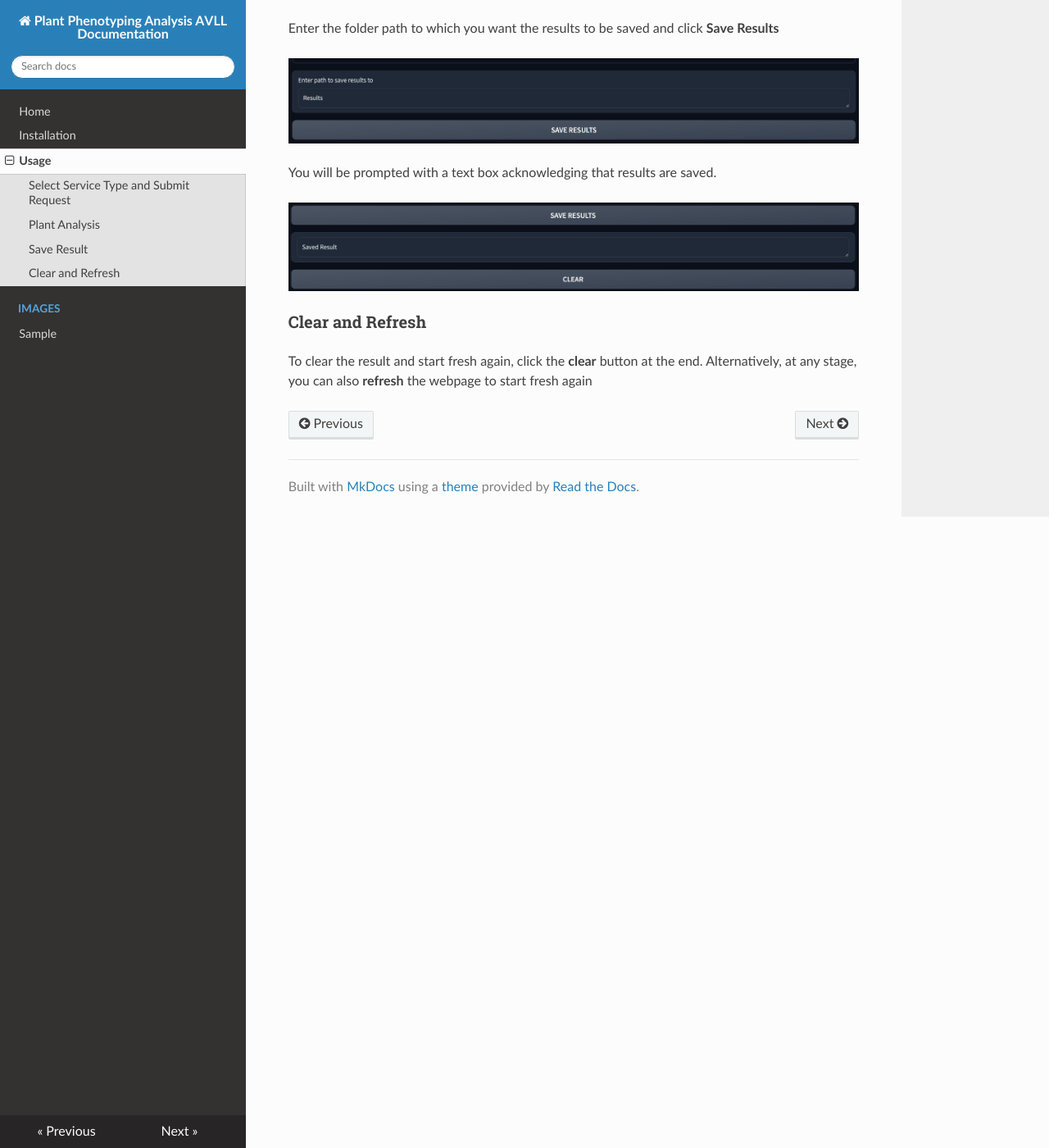
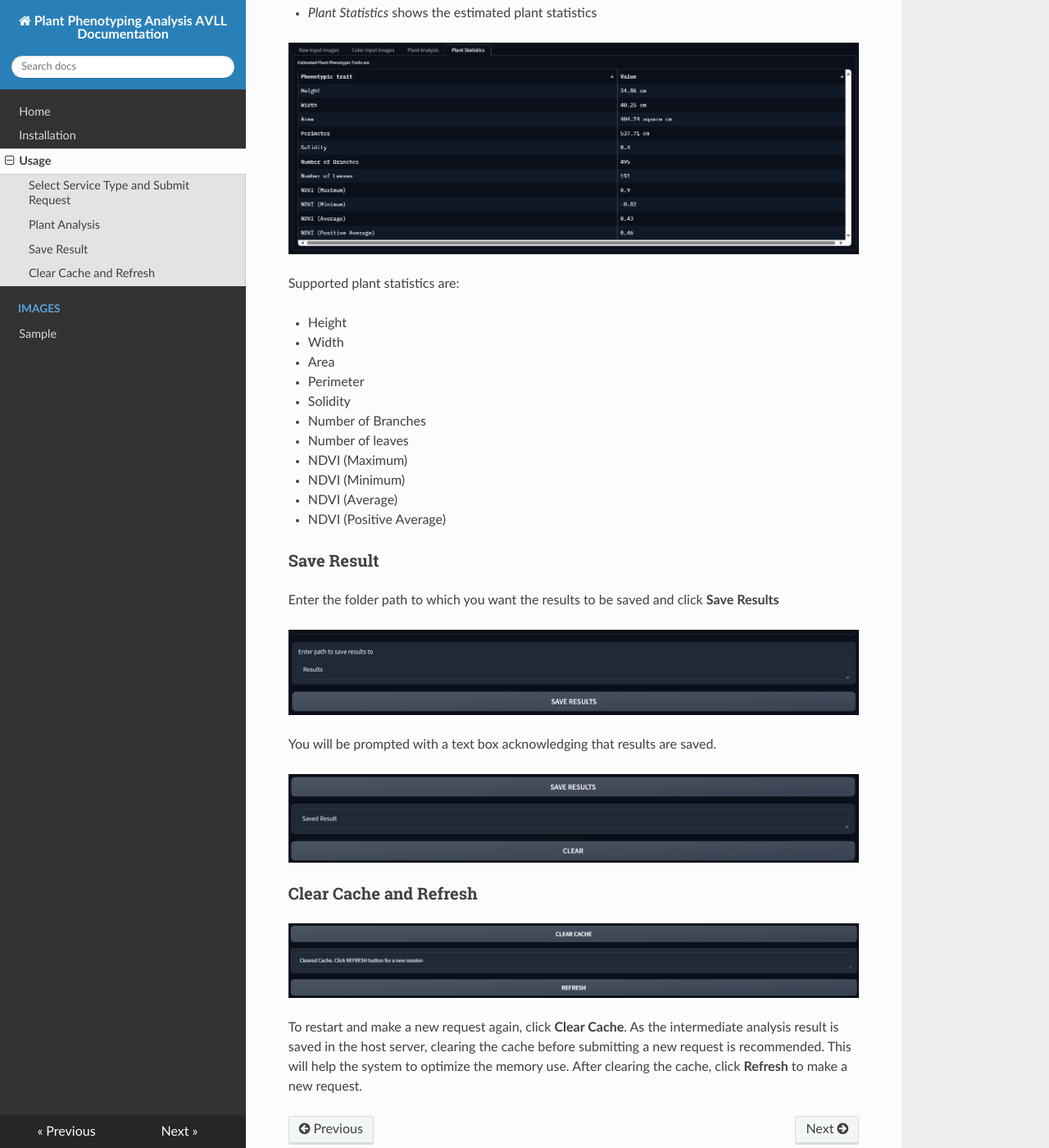
Before and after one commit to vusr/Plant_Analysis_AVLL, an MkDocs documentation site: the page built from docs/usage.md, in a window 1280 px wide and 1400 px high, scrolled down 4648 px. Shown: the whole window at 82% size. Built offline with MkDocs 1.6.1, drawn with Linux system fonts in a browser that asks for light colours; nearby versions of some CDN libraries; some of the changed text lies outside the part shown.

Commit message:
Update usage.md

```diff
--- a/docs/usage.md
+++ b/docs/usage.md
@@ -43,9 +43,9 @@ After the host server analyzes the Plants, It will display the summary of plant
 
 ![image](./images/request_processed.png)
 
-In the below plot, you can check the comparison of estimated plant heights
+In the above screen capture, we can see the summary statistics plot for each statistic in a different tab. Besides the plot, we have a gallery showing the plant images that have minimum and maximum values of the statistic. For plant height, check the plant image that got the maximum value below
 
-![image](./images/statistics_plot_edited.png)
+![image](./images/statistic_max_example.png)
 
 From the **Select Plant** dropdown, you can select the plant name to show plant analysis. Plant analysis has 2 tabs by default. If the *Show Raw Images* or *Show Color Images* options are chosen before, additional tabs will be displayed accordingly. In this case, as we chose both options, 4 tabs are displayed.
 
@@ -61,10 +61,27 @@ From the **Select Plant** dropdown, you can select the plant name to show plant
 
 ![image](./images/plant_analysis_tab.png)
 
+We have recently added the NDVI image of the plant. Checkout the NDVI in the plant analysis tab
+
+![image](./images/ndvi_plant_feature.png)
+
 * *Plant Statistics* shows the estimated plant statistics
 
 ![image](./images/plant_statistics_tab.png)
 
+Supported plant statistics are:
+
+* Height
+* Width
+* Area
+* Perimeter
+* Solidity
+* Number of Branches
+* Number of leaves
+* NDVI (Maximum)
+* NDVI (Minimum)
+* NDVI (Average)
+* NDVI (Positive Average)
 
 ### Save Result
 
@@ -77,6 +94,8 @@ You will be prompted with a text box acknowledging that results are saved.
 ![image](./images/result_saved.png)
 
 
-### Clear and Refresh
+### Clear Cache and Refresh
 
-To clear the result and start fresh again, click the **clear** button at the end. Alternatively, at any stage, you can also **refresh** the webpage to start fresh again
+![image](./images/clear_cache.png)
+
+To restart and make a new request again, click **Clear Cache**. As the intermediate analysis result is saved in the host server, clearing the cache before submitting a new request is recommended. This will help the system to optimize the memory use. After clearing the cache, click **Refresh** to make a new request.
```
